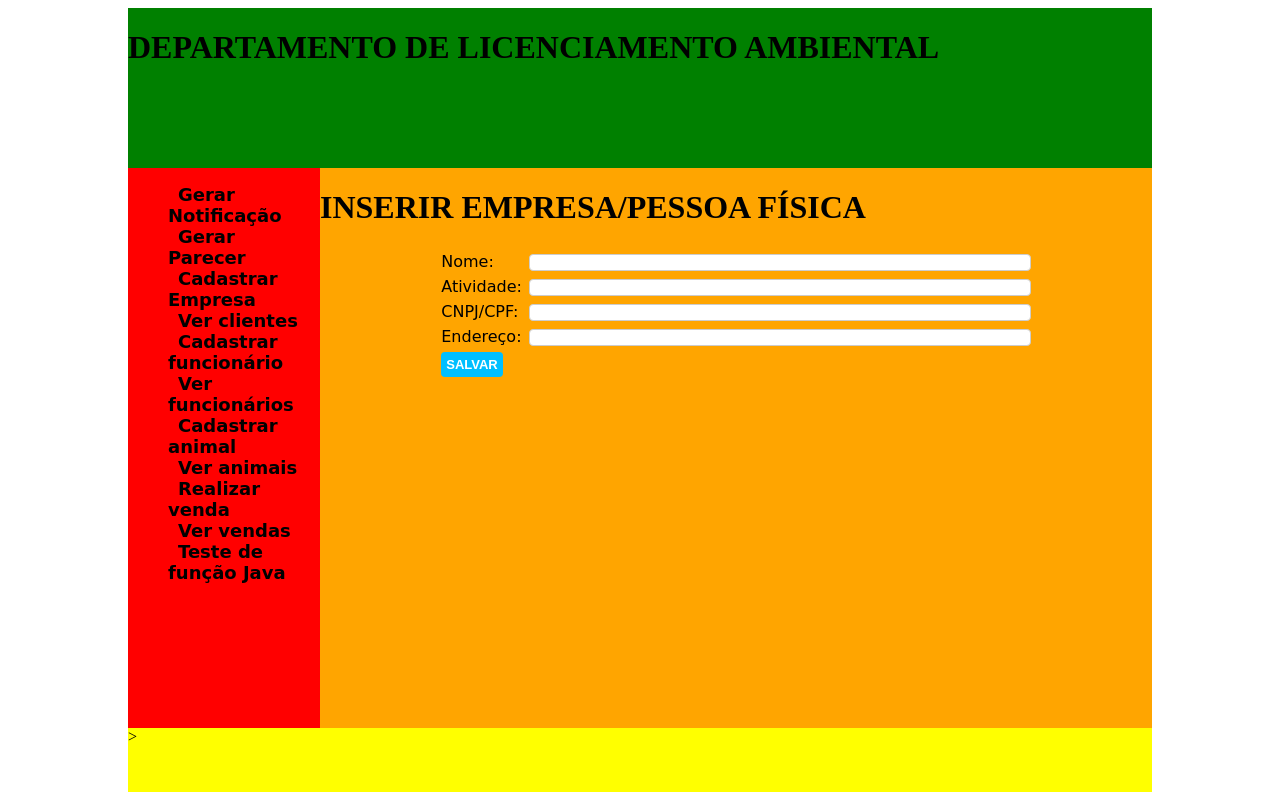
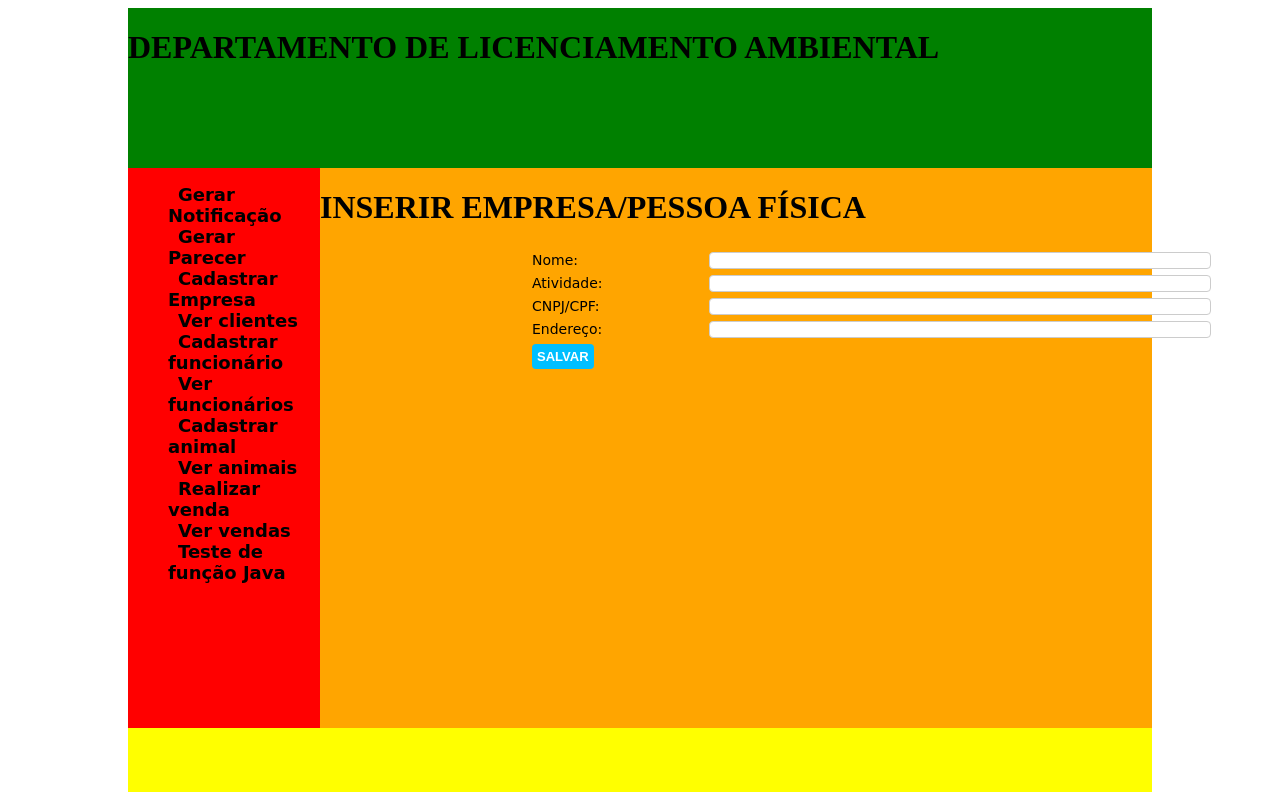
Before and after one commit to davi-ramos7/Barcarena_Online, a PHP site: page / in a window 1280 px wide. Run offline with PHP 8.4, Linux system fonts and the light colour scheme; some libraries are stand-ins or nearby versions.

Commit message:
Update-31-05-2021-02

```diff
--- a/estilo.css
+++ b/estilo.css
@@ -4,23 +4,34 @@
 }
 
 table{
+	table-layout: fixed;
+	width: 700px;
 	margin-top: 10px;
-	margin-left: auto;
-	margin-right: auto;
-	font-size: 16px;
+	margin-left: 25%;
+	margin-right: 75%;
+	font-size: 14px;
 	font-family: cursive;
+}
+
+td:nth-child(1) {
+    width: 25%;
+}
+
+td:nth-child(2) {
+    width: 75%;
 }
 
 th {
 	padding: 5px;
 	border: solid;
-	background:rgb(192,192,192);
+	background: silver;
 }
 
 tr {
 	padding: 5px;
 	border: solid;
 }
+
 
 td {
 	padding: 2px;
--- a/index.php
+++ b/index.php
@@ -88,7 +88,7 @@
                 }
             ?>
         </div>
-        <div style="width:80vw;height:8vh;background-color:yellow;float:right">>
+        <div style="width:80vw;height:8vh;background-color:yellow;float:right">
 
         </div>
     </div>
```
Also changed, not shown: gerar_parecer.php (+40 -5 lines).
